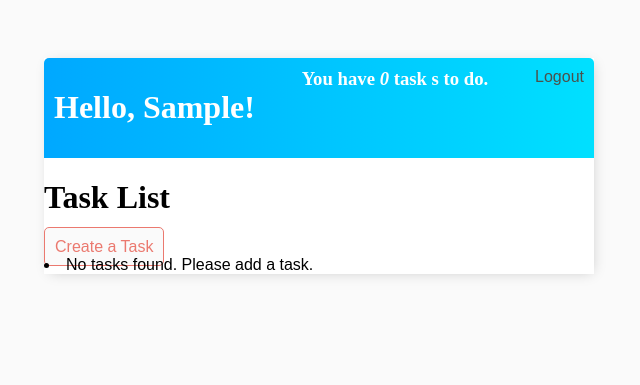
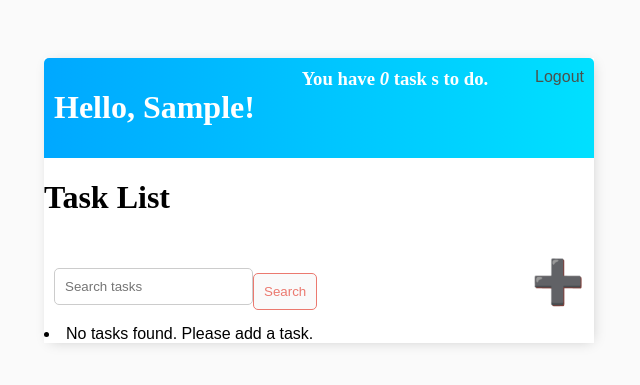
Before and after one commit to Claudenilsonjunior/todo-django-webapp, a Django app: page / in a window 1280 px wide. Shown: the top 385 px of the page, without its empty margins (321-961 px from the left). Run offline with Django 5.2, Linux system fonts and the light colour scheme; the visitor is signed in with stand-in values (Sample User, id 1); data that the repository does not hold is empty; some web fonts are replaced.

Commit message:
Update task_list.html

```diff
--- a/base/templates/base/task_list.html
+++ b/base/templates/base/task_list.html
@@ -18,14 +18,15 @@
 
 <h1>Task List </h1>
 
-<!-- Button to create a new task -->
-<a href="{% url 'task_create' %}" class="btn btn-primary">Create a Task</a>
+<div id = "search-add-wrapper">
+    <form method="GET" style = "margin-top: 20px; display: flex; align-items: center;">
+        <input type="text" name="search" placeholder="Search tasks" value="{{ search_input }}">
+        <button class = "btn" type="submit">Search</button>
+    </form>
+    <a id = "add-link" href="{% url 'task_create' %}" >&#10133;</a>
+</div>
 
-<!-- <form method="GET">
-    <input type="text" name="search" placeholder="Search tasks" value="{{ search_input }}">
-    <button type="submit">Search</button>
-</form>
--->
+
 
 <div class = "task.items-wrapper">
     {% for task in tasks %}
@@ -41,18 +42,20 @@
                 <i><s><a href="{% url 'task_update' task.id %}">{{task}}</a></s></i>
 
             </div>
-
+            <a href="{% url 'task_delete' task.id %}" class="delete-link">&#10006;</a>
             {%else%}
 
             <div class="task-title">
 
-                <div class = "task-complete-icon"></div>
+                <div class = "task-incomplete-icon"></div>
 
-                <i><s><a href="{% url 'task_update' task.id %}">{{task}}</a></s></i>
+                <a href="{% url 'task_update' task.id %}">{{task}}</a>
 
             </div>
+            <a href="{% url 'task_delete' task.id %}" class="delete-link">&#10006;</a>
+        {%endif%}
 
-        {%endif%}
+
 
     </div>
 
@@ -63,19 +66,4 @@
 
 </div>
 
-
-<!-- Task list -->
-<ul class="task-list">
-    {% for task in tasks %}
-        <li class="task-item">
-            <h2>{{ task.title }}</h2>
-            <!-- Task action buttons -->
-            <div class="task-actions">
-                <a href="{% url 'task_update' task.id %}" class="btn btn-warning">Update</a>
-                <a href="{% url 'task_delete' task.id %}" class="btn btn-danger">Delete</a>
-            </div>
-        </li>
-    {% empty %}
-    {% endfor %}
-</ul>
 {% endblock %}
```
